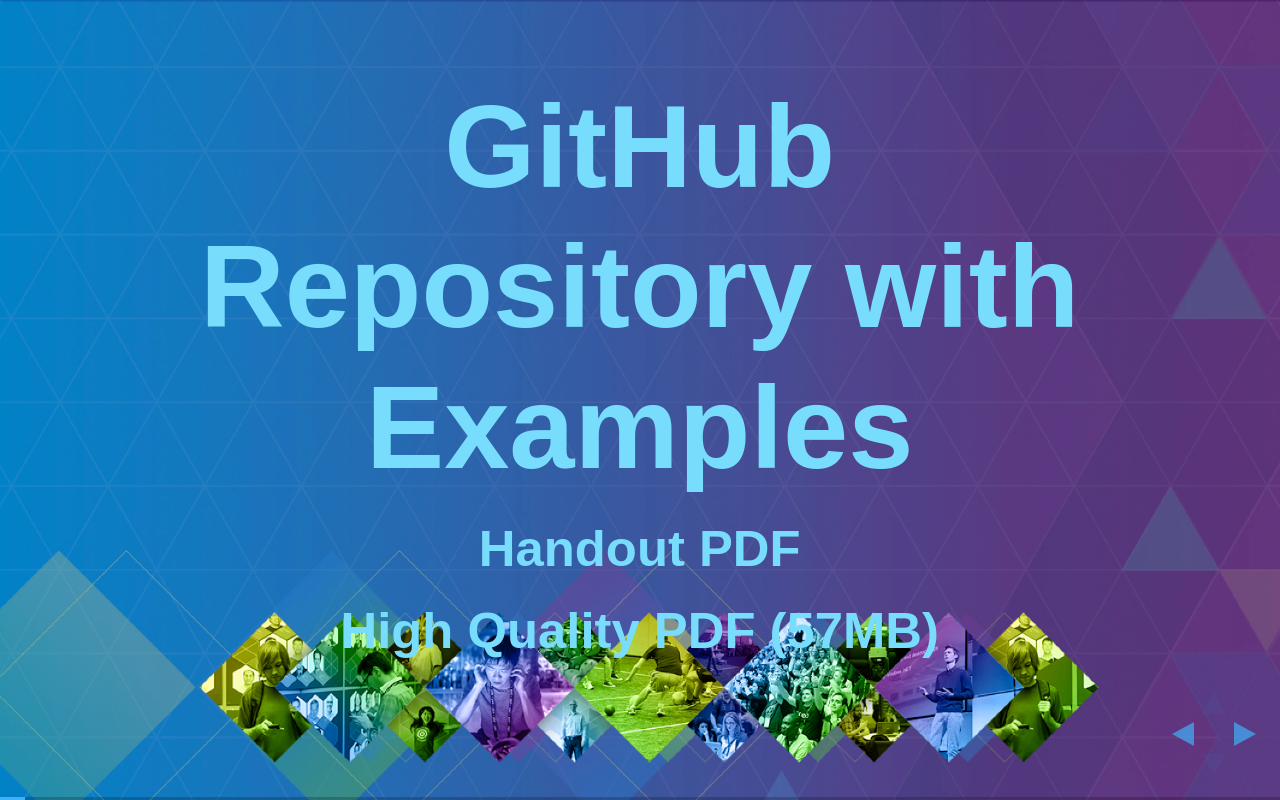
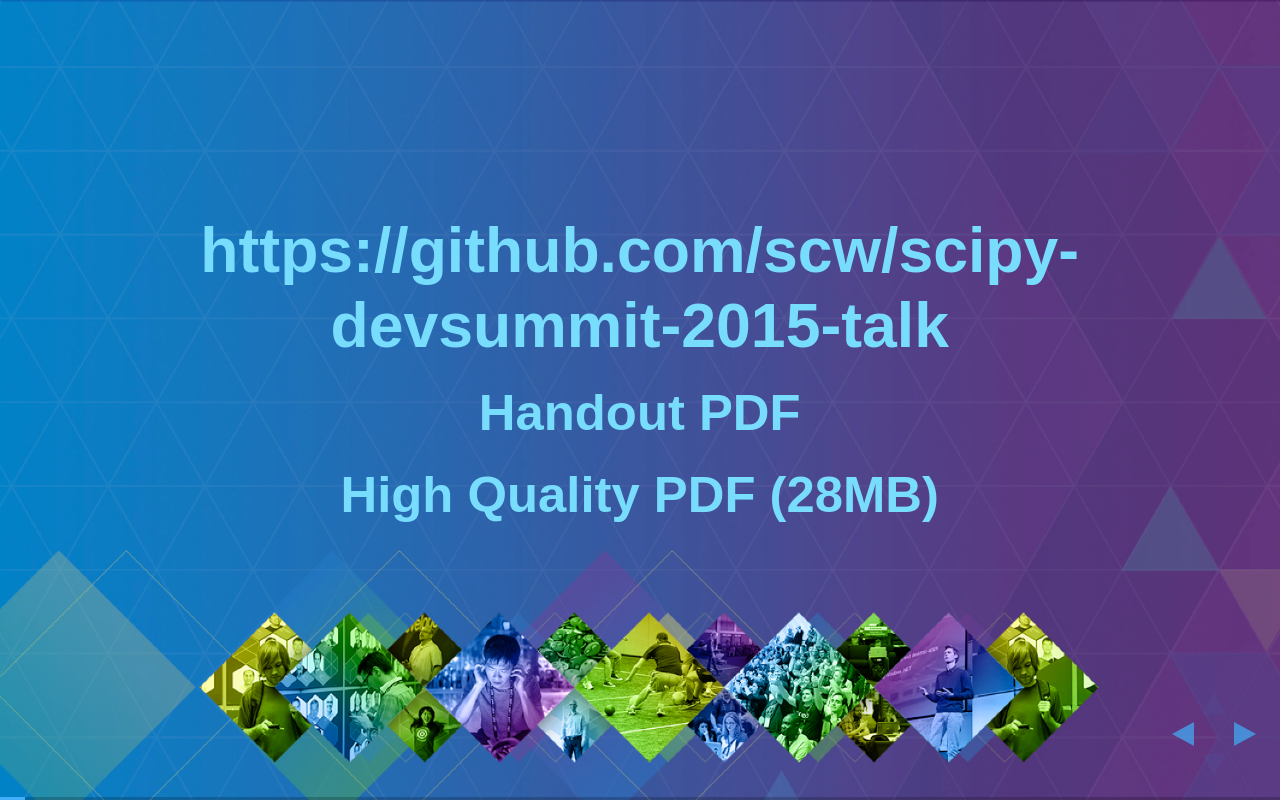
Before and after one commit to scw/scipy-devsummit-2015-talk, a website: page slides/index.html in a window 1280 px wide. Both pictures are taken after a click on the element 1251 px from the left and 734 px from the top of the page. Drawn offline with nearby package versions, Linux system fonts and the light colour scheme.

Commit message:
update PDF size.

```diff
--- a/slides/index.html
+++ b/slides/index.html
@@ -90,14 +90,14 @@
 <section class="slide level2">
 
 <section data-background="images/opener_blank.png">
-<h1>
-<a href="https://github.com/scw/scipy-devsummit-2015-talk">GitHub Repository with Examples</a>
-</h1>
+<h2>
+<a href="https://github.com/scw/scipy-devsummit-2015-talk" class="uri">https://github.com/scw/scipy-devsummit-2015-talk</a>
+</h2>
 <h3>
 <a href="https://4326.us/scipy/devsummit-2015-scipy-arcgis-presentation-handout.pdf">Handout PDF</a>
 </h3>
 <h3>
-<a href="https://4326.us/scipy/devsummit-2015-scipy-arcgis-presentation-full.pdf">High Quality PDF (57MB)</a>
+<a href="https://4326.us/scipy/devsummit-2015-scipy-arcgis-presentation-full.pdf">High Quality PDF (28MB)</a>
 </h3>
 </section>
 </section>
```
Also changed, not shown: slides/slides.md (+1 -1 lines).
